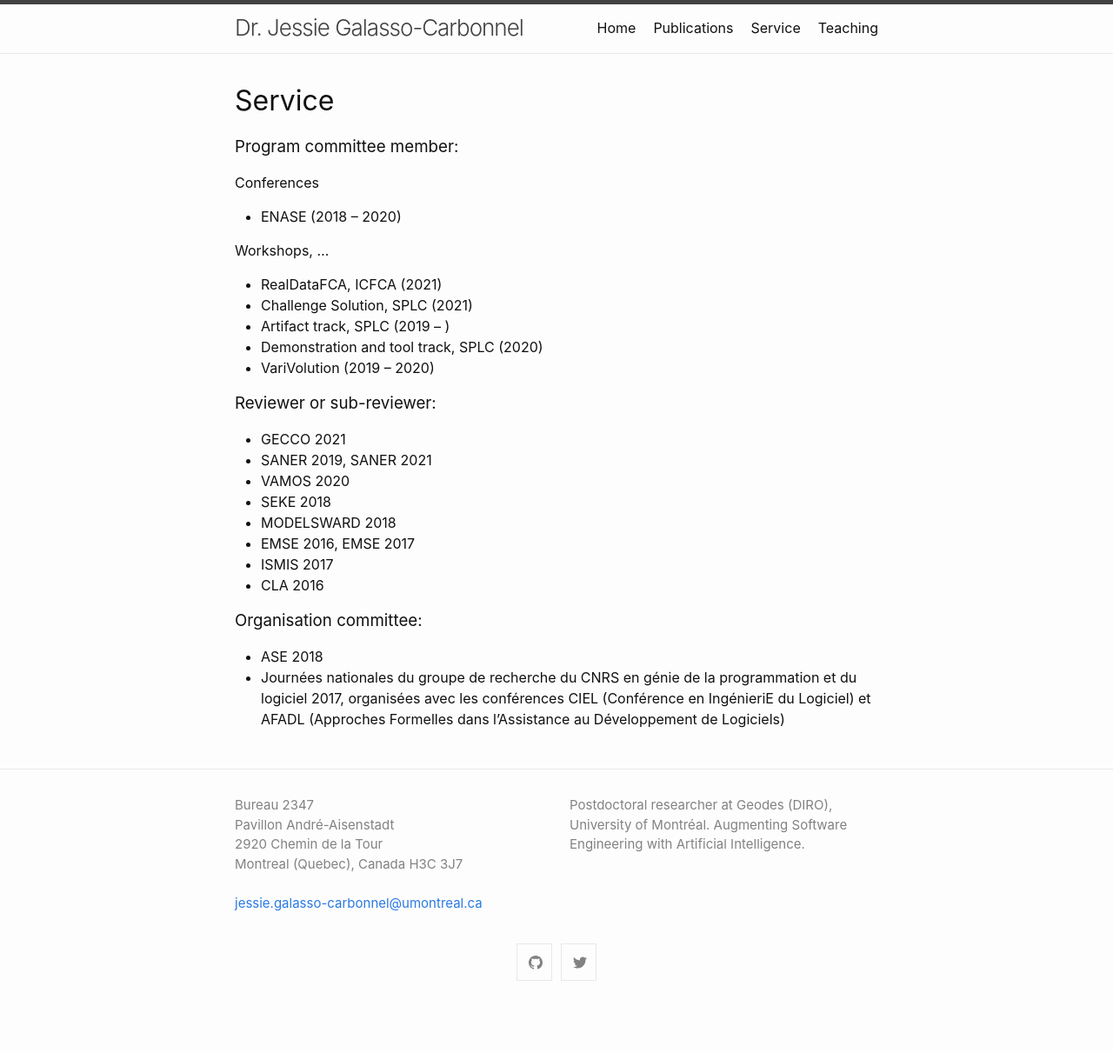
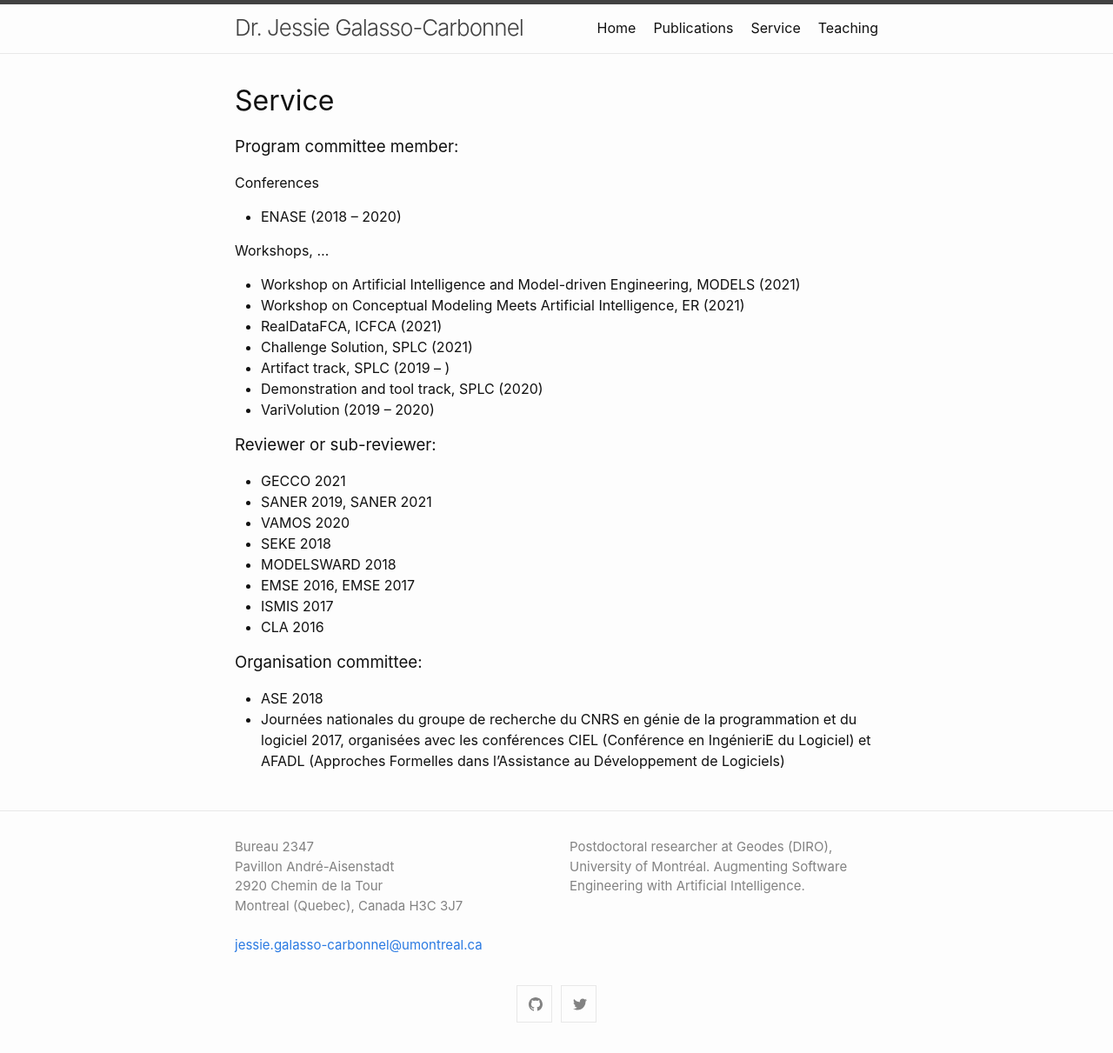
Before and after one commit to jgalasso/jgalasso.github.io, a Jekyll site: the page built from service.md, in a window 1280 px wide. Shown: the whole page at 87% size. Built offline with Jekyll 4.4.1, drawn with Linux system fonts in a browser that asks for light colours; before the commit the page ends 1163 px from its top, so only the background shows below that.

Commit message:
+ 2 workshops

```diff
--- a/service.md
+++ b/service.md
@@ -13,6 +13,8 @@ permalink: /service/
 
 #### Workshops, ...
 
+- Workshop on Artificial Intelligence and Model-driven Engineering, MODELS (2021)
+- Workshop on Conceptual Modeling Meets Artificial Intelligence, ER (2021)
 - RealDataFCA, ICFCA (2021)
 - Challenge Solution, SPLC (2021)
 - Artifact track, SPLC (2019 – )
```
